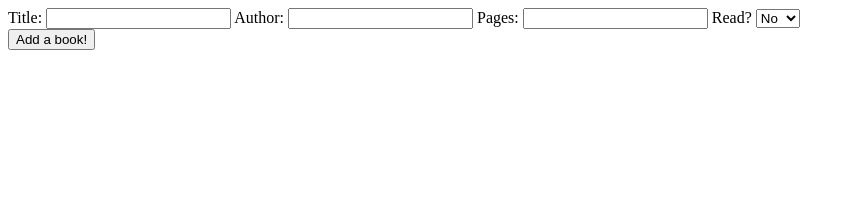
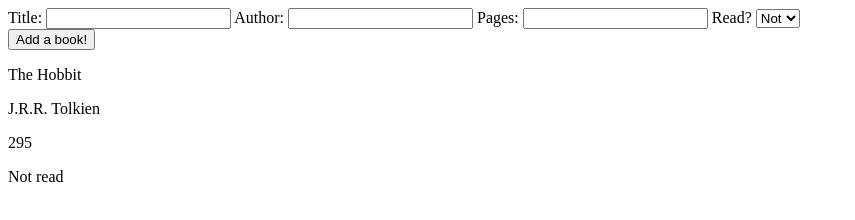
Before and after one commit to Pablo-D01/Library, a plain HTML site: page index.html in a window 1280 px wide. Shown: the whole page, without its empty margins (0-855 px from the left). Drawn offline with Linux system fonts and the light colour scheme.

Commit message:
renderBooks function

```diff
--- a/index.html
+++ b/index.html
@@ -8,9 +8,6 @@
 </head>
 <body>
 
-    <div class="books-container">
-
-    </div>
 
     <div class="form-container">
         <form id="bookForm">
@@ -26,8 +23,8 @@
 
             <label for="read">Read?</label>
             <select name="read" id="read">
-                <option value="nie">No</option>
-                <option value="tak"> Yes</option>
+                <option value="Not">Not</option>
+                <option value="Yes"> Yes</option>
             </select>
 
         </form>
@@ -35,6 +32,10 @@
         <button  type="submit">Add a book!</button>
 
     </div>
+
+    <div class="books-container">
+
+    </div>
     <script src="script.js"></script>
 </body>
 </html>
--- a/script.js
+++ b/script.js
@@ -1,19 +1,18 @@
 const submitButton = document.querySelector('button[type="submit"]');
-
+const bookContainer = document.querySelector('.books-container');
 
 const myLibrary = [
     {
         title:'The Hobbit',
         author:'J.R.R. Tolkien',
         pages:'295',
-        read: false,
+        read: 'not',
         info: function() {
             console.log(this.title,'by',this.author,',', this.pages,'pages,', this.read)
             // console.log;(this.title)
         },
     }
 ];
-
 
 function Book(title, author, pages, read) {
     this.title = title;
@@ -24,8 +23,7 @@
         console.log(this.title,'by',this.author,',', this.pages,'pages,', this.read)
         // console.log;(this.title)
     };
-  }
-
+  };
 
 function addBookToLibrary(){
     console.log('taking data...')
@@ -37,28 +35,47 @@
     const newBook = new Book(title,author,pages,read);
     myLibrary.push(newBook);
     console.log(title, 'should be in library!')
-}
-
-
+};
 
 submitButton.addEventListener('click', function() {
     addBookToLibrary()
 });
 
-//   na promtpach!
-  /* function addBookToLibrary() {
-    console.log('addBookToLibrary-working...');
-    const title = prompt('title');
-    const author = prompt('author');
-    const pages = prompt('pages');
-    let read;
-        while (true) {
-            read = prompt('Czy przeczytane? (tak/nie)').toLowerCase();
-            if (read === 'tak' || read === 'nie') {
-                break;
-            }
-            alert('Proszę podać odpowiedź "tak" lub "nie".');
-        }
-        console.log(title);
+function renderBooks(){
+    bookContainer.innerHTML = '';
 
-    }  */
+    for (var i=0; i < myLibrary.length; i++){
+        var book = myLibrary[i];
+
+        var bookTitle = document.createElement('p');
+        bookTitle.classList.add('book-title');
+        bookTitle.textContent = book.title;
+        bookContainer.appendChild(bookTitle);
+
+        var bookAuthor = document.createElement('p');
+        bookAuthor.classList.add('book-title');
+        bookAuthor.textContent = book.author;
+        bookContainer.appendChild(bookAuthor);
+
+        var bookPages = document.createElement('p');
+        bookPages.classList.add('book-title');
+        bookPages.textContent = book.pages;
+        bookContainer.appendChild(bookPages);
+
+        var bookRead = document.createElement('p');
+        bookRead.classList.add('book-title');
+        bookRead.textContent = readOrNo(book.read)
+        bookContainer.appendChild(bookRead);
+
+    }
+};
+
+function readOrNo(readValue){
+    if (readValue === 'yes') {
+        return 'Read';
+    } else {
+        return 'Not read';
+    }
+}
+
+renderBooks()
```
